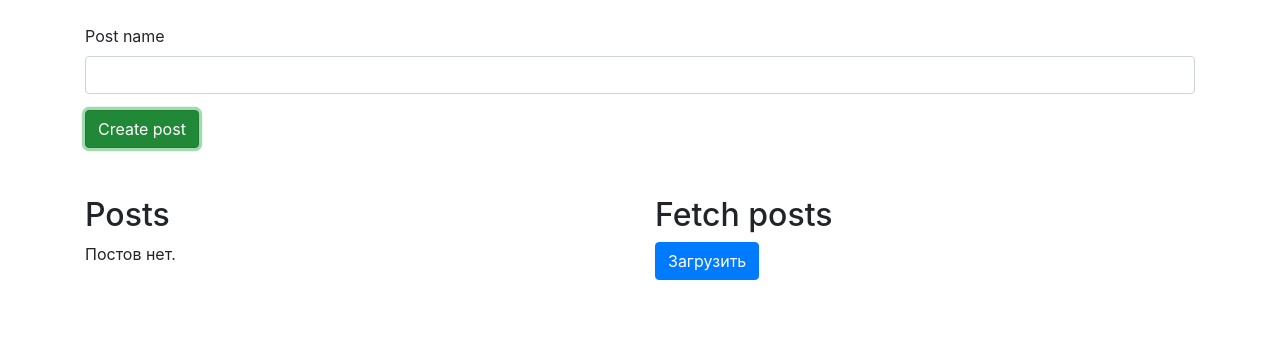
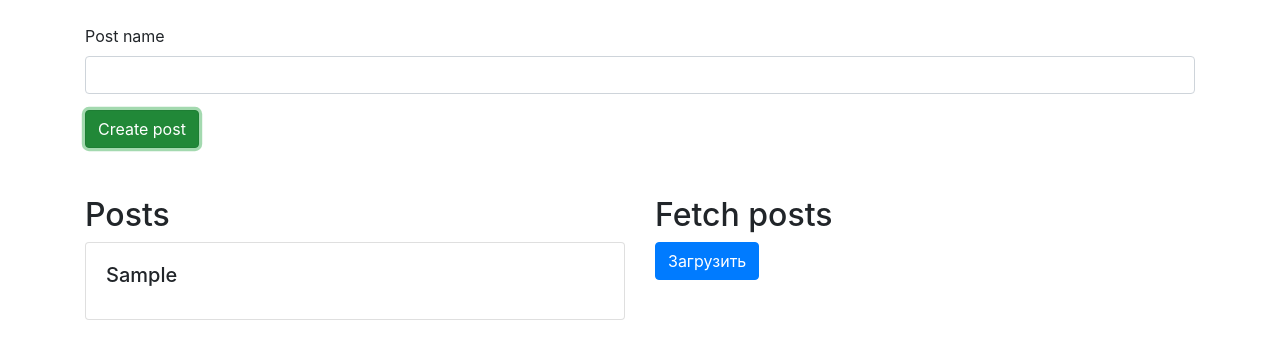
Before and after one commit to keira-yes/react-redux-posts, a React (Create React App) app: page / in a window 1280 px wide. Both pictures are taken after typing "Sample" into the empty fields and a click on the button "Create post". Shown: the top 356 px of the page. Built offline with nearby package versions, Linux system fonts and the light colour scheme.

Commit message:
add mapStateToProps, mapDispatchToProps

```diff
--- a/src/App.js
+++ b/src/App.js
@@ -14,7 +14,7 @@
       <div className="row">
         <div className="col">
           <h2>Posts</h2>
-          <Posts posts={[]}/>
+          <Posts />
         </div>
         <div className="col">
           <h2>Fetch posts</h2>
--- a/src/components/Post.js
+++ b/src/components/Post.js
@@ -4,7 +4,7 @@
   return (
     <div className="card">
       <div className="card-body">
-        <h5 className="card-title">Post {post}</h5>
+        <h5 className="card-title">{post.postTitle}</h5>
       </div>
     </div>
   )
--- a/src/components/PostForm.js
+++ b/src/components/PostForm.js
@@ -1,6 +1,8 @@
 import React from 'react';
+import {connect} from "react-redux";
+import {createPost} from "../redux/actions";
 
-export default class PostForm extends React.Component {
+class PostForm extends React.Component {
   constructor(props) {
     super(props);
 
@@ -17,6 +19,8 @@
       postTitle,
       id: Date.now().toString()
     };
+
+    this.props.createPost(newPost);
 
     this.setState({postTitle: ''})
   };
@@ -51,3 +55,9 @@
     )
   }
 }
+
+const mapDispatchToProps = {
+  createPost
+};
+
+export default connect(null, mapDispatchToProps)(PostForm)
--- a/src/components/Posts.js
+++ b/src/components/Posts.js
@@ -1,13 +1,22 @@
 import React from "react";
 import Post from "./Post";
+import {connect} from "react-redux";
 
-export default ({posts}) => {
+const Posts = ({syncPosts}) => {
   return (
     <>
-      {posts.length ?
-          posts.map(post => <Post post={post} key={post}/>) :
-          <p>Постов нет.</p>
+      {syncPosts.length ?
+        syncPosts.map(post => <Post post={post} key={post.id}/>) :
+        <p>Постов нет.</p>
       }
     </>
   )
-}
+};
+
+const mapStateToProps = state => {
+  return {
+    syncPosts: state.posts.posts
+  }
+};
+
+export default connect(mapStateToProps, null)(Posts);
--- /dev/null
+++ b/src/redux/actions.js
@@ -0,0 +1,8 @@
+import {CREATE_POST} from "./types";
+
+export function createPost(post) {
+  return {
+    type: CREATE_POST,
+    payload: post
+  }
+}
--- a/src/redux/postsReducer.js
+++ b/src/redux/postsReducer.js
@@ -1,8 +1,14 @@
+import {CREATE_POST} from "./types";
+
 const initialState = {
   posts: [],
   postsFetch: []
 };
 
 export const postsReducer = (state = initialState, action) => {
-  return state;
+  switch (action.type) {
+    case CREATE_POST:
+      return {...state, posts: [...state.posts, action.payload]};
+    default: return state;
+  }
 };
--- /dev/null
+++ b/src/redux/types.js
@@ -0,0 +1 @@
+export const CREATE_POST = 'POST/CREATE_POST';
```
